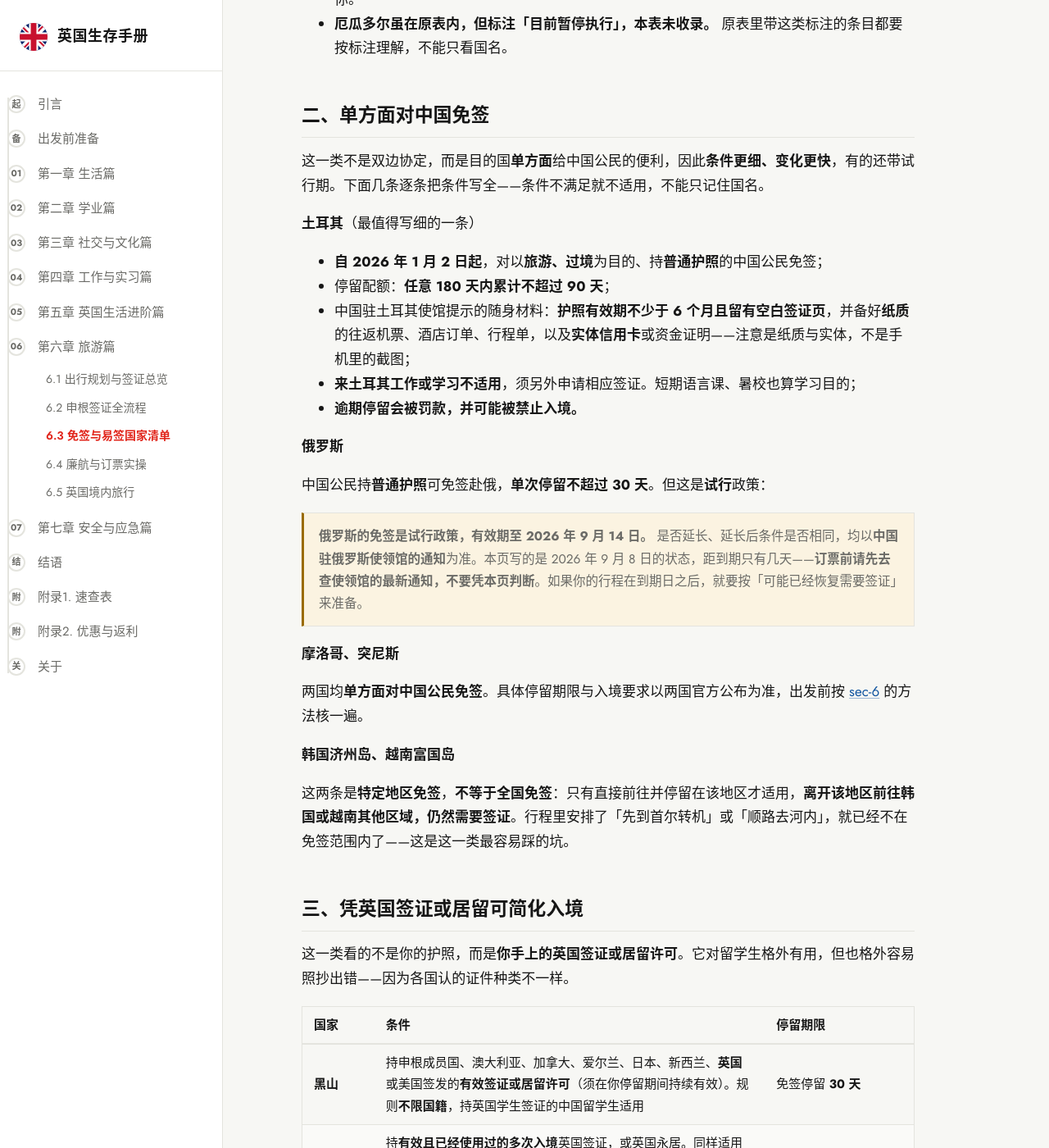
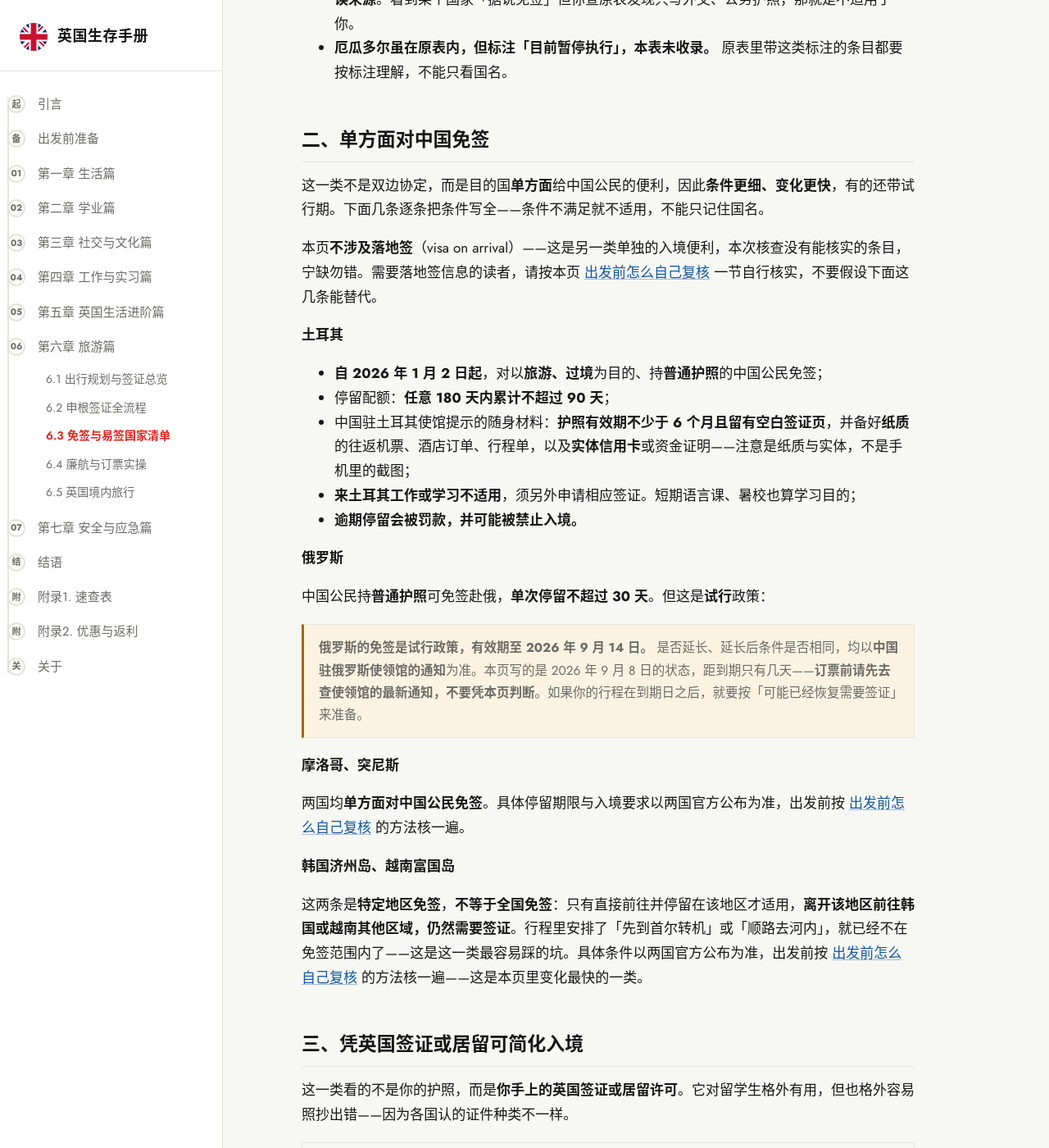
Before and after one commit to ukzhinan/ukzhinan.github.io, a Jekyll site: the page built from _chapters/lvxing/mianqian.md, in a window 1280 px wide and 1400 px high, scrolled down 3723 px. Shown: the whole window at 82% size. Built offline with Jekyll 4.4.1, drawn with Linux system fonts in a browser that asks for light colours; some of the changed text lies outside the part shown.

Commit message:
Fix whole-branch review findings on the travel chapter
Adds the MFA source table's own last-updated date alongside our
transcription date (the more load-bearing one on this page), fixes
three places where raw sec-N anchor ids leaked into reader-facing
text, removes an editorial aside left in for the writer, adds the
missing verification pointer to the fastest-changing visa category,
states plainly that the page does not cover visa-on-arrival, dedupes
the night-coach advice between 6.4 and 6.5, extends the chapter hub's
routing sentence to cover 6.4 and 6.5, and reworks a near-duplicate
FAQ entry in 6.5 to add a genuinely new angle instead of restating the
section it sits next to.

Co-Authored-By: Claude Opus 5 (1M context) <noreply@anthropic.com>

```diff
--- a/_chapters/lvxing/mianqian.md
+++ b/_chapters/lvxing/mianqian.md
@@ -56,7 +56,7 @@ faq:
 
 这一类是中国与对方签署的**互免签证协定**，双方都免。停留期限一般都在 30 日以内，**不适用于长期居留或工作**。
 
-*下表抄录自外交部《中外互免签证协定一览表》，抄录日期 **2026-09-08**，只收录「适用护照种类」明确含**普通护照**的条目。* **这是一份核实过的摘录，不保证穷尽原表**——原表见中国领事服务网（[cs.mfa.gov.cn](https://cs.mfa.gov.cn/)）上的《中外互免签证协定一览表》，本表没收录的国家请自己去原表查，不要把本表当成「全部免签国家」。
+*下表抄录自外交部《中外互免签证协定一览表》，抄录日期 **2026-09-08**；该页面自身标注的最近更新日期为 **2026-05-29**（不同使领馆的转载镜像标注的日期可能更早，以外交部主站页面标注的为准），只收录「适用护照种类」明确含**普通护照**的条目。* **这是一份核实过的摘录，不保证穷尽原表**——原表见中国领事服务网（[cs.mfa.gov.cn](https://cs.mfa.gov.cn/)）上的《中外互免签证协定一览表》，本表没收录的国家请自己去原表查，不要把本表当成「全部免签国家」。
 
 **亚洲**
 
@@ -120,7 +120,9 @@ faq:
 
 这一类不是双边协定，而是目的国**单方面**给中国公民的便利，因此**条件更细、变化更快**，有的还带试行期。下面几条逐条把条件写全——条件不满足就不适用，不能只记住国名。
 
-**土耳其**（最值得写细的一条）
+本页**不涉及落地签**（visa on arrival）——这是另一类单独的入境便利，本次核查没有能核实的条目，宁缺勿错。需要落地签信息的读者，请按本页 [出发前怎么自己复核](#sec-6) 一节自行核实，不要假设下面这几条能替代。
+
+**土耳其**
 
 - **自 2026 年 1 月 2 日起**，对以**旅游、过境**为目的、持**普通护照**的中国公民免签；
 - 停留配额：**任意 180 天内累计不超过 90 天**；
@@ -137,11 +139,11 @@ faq:
 
 **摩洛哥、突尼斯**
 
-两国均**单方面对中国公民免签**。具体停留期限与入境要求以两国官方公布为准，出发前按 [sec-6](#sec-6) 的方法核一遍。
+两国均**单方面对中国公民免签**。具体停留期限与入境要求以两国官方公布为准，出发前按 [出发前怎么自己复核](#sec-6) 的方法核一遍。
 
 **韩国济州岛、越南富国岛**
 
-这两条是**特定地区免签**，**不等于全国免签**：只有直接前往并停留在该地区才适用，**离开该地区前往韩国或越南其他区域，仍然需要签证**。行程里安排了「先到首尔转机」或「顺路去河内」，就已经不在免签范围内了——这是这一类最容易踩的坑。
+这两条是**特定地区免签**，**不等于全国免签**：只有直接前往并停留在该地区才适用，**离开该地区前往韩国或越南其他区域，仍然需要签证**。行程里安排了「先到首尔转机」或「顺路去河内」，就已经不在免签范围内了——这是这一类最容易踩的坑。具体条件以两国官方公布为准，出发前按 [出发前怎么自己复核](#sec-6) 的方法核一遍——这是本页里变化最快的一类。
 
 <h2 id="sec-4">三、凭英国签证或居留可简化入境</h2>
 
@@ -176,10 +178,10 @@ faq:
 本页的清单会过期，方法不会。三个来源按下面的顺序用，各有各的用途：
 
 1. **IATA Travel Centre** —— 先查这里。它是**航空公司值机时实际执行的口径**，最贴近登机口的现实。你在值机柜台被拦或被放行，依据的往往就是这套数据，所以它是「我今天能不能上飞机」这个问题最实用的答案。（[iatatravelcentre.com](https://www.iatatravelcentre.com/)）
-2. **中国领事服务网**（[cs.mfa.gov.cn](https://cs.mfa.gov.cn/)）的**国别信息**与《**中外互免签证协定一览表**》—— 这是**互免协定的权威来源**，本页 sec-2 的表就抄自这里。查某个国家到底签没签互免协定、适用哪种护照、有没有「暂停执行」的标注，用它。
+2. **中国领事服务网**（[cs.mfa.gov.cn](https://cs.mfa.gov.cn/)）的**国别信息**与《**中外互免签证协定一览表**》—— 这是**互免协定的权威来源**，本页 [一、中国护照本身免签（互免协定）](#sec-2) 的表就抄自这里。查某个国家到底签没签互免协定、适用哪种护照、有没有「暂停执行」的标注，用它。
 3. **目的国驻华使馆官网** —— **三者不一致时以目的国官方为准**。单方面免签的条件、凭英国签证入境的证件种类清单，最终解释权在目的国。
 
-> **中国领事服务网上那份《持普通护照中国公民前往有关国家和地区入境便利待遇一览表》最近一次更新是 2023 年 12 月，已经过期。** 它至今还把**泰国、马来西亚**列为临时性单方面免签，而这两国后来都与中国**签了互免签证协定**（见 sec-2 的表）。**不要拿它当现行清单**——要查互免协定，用同一个网站上的《**中外互免签证协定一览表**》。
+> **中国领事服务网上那份《持普通护照中国公民前往有关国家和地区入境便利待遇一览表》最近一次更新是 2023 年 12 月，已经过期。** 它至今还把**泰国、马来西亚**列为临时性单方面免签，而这两国后来都与中国**签了互免签证协定**（见本页[一、中国护照本身免签（互免协定）](#sec-2)的表）。**不要拿它当现行清单**——要查互免协定，用同一个网站上的《**中外互免签证协定一览表**》。
 {: .callout .callout-warning}
 
 复核的时机也有讲究：**决定去哪之前查一次**（筛掉手续来不及的目的地），**买不可退机票之前再查一次**（这是唯一能挽回损失的时间点），**出发前一周查最后一次**（政策在这几周里改过的话，还来得及改行程或补办签证）。第 2 类单方面免签尤其要按这个节奏走——俄罗斯那条试行政策就是活例子。
```
Also changed, not shown: _chapters/lvxing.md (+1 -1 lines), _chapters/lvxing/dingpiao.md (+1 -1 lines), _chapters/lvxing/jingnei.md (+2 -2 lines).
